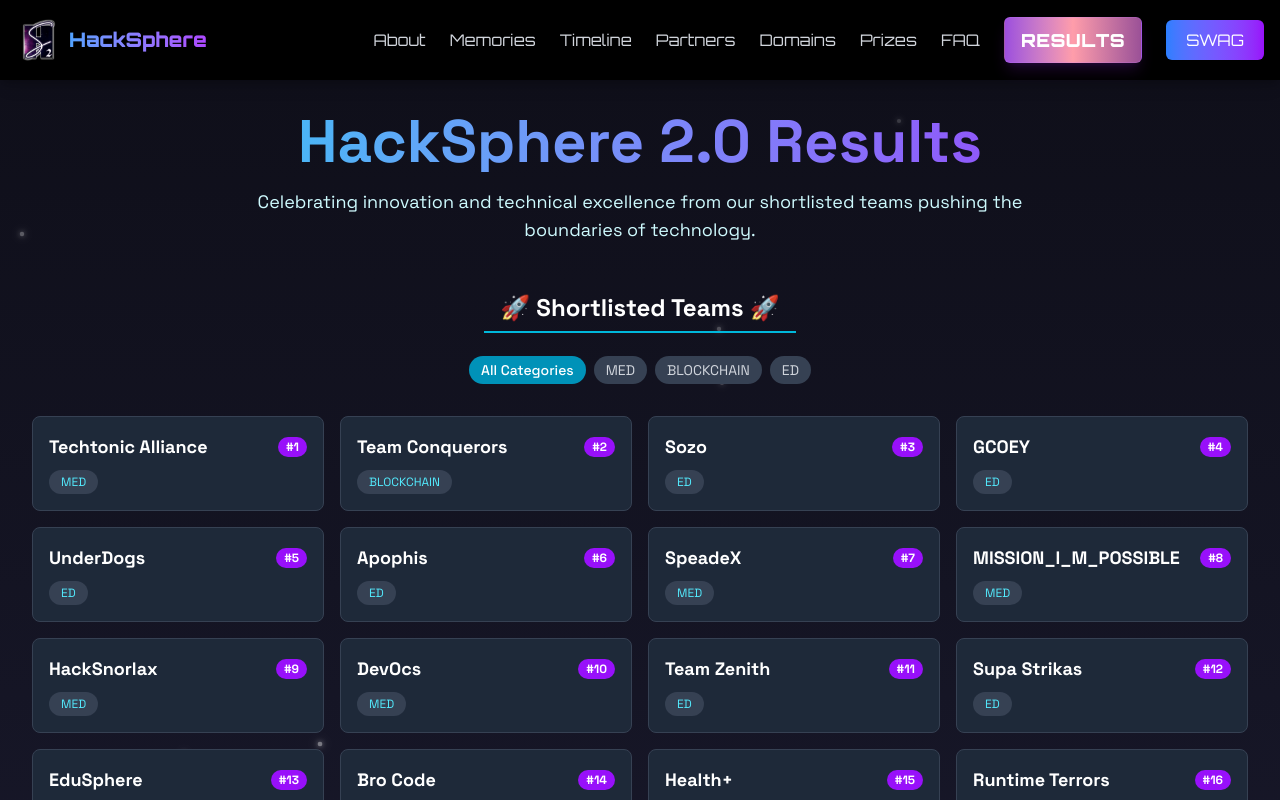
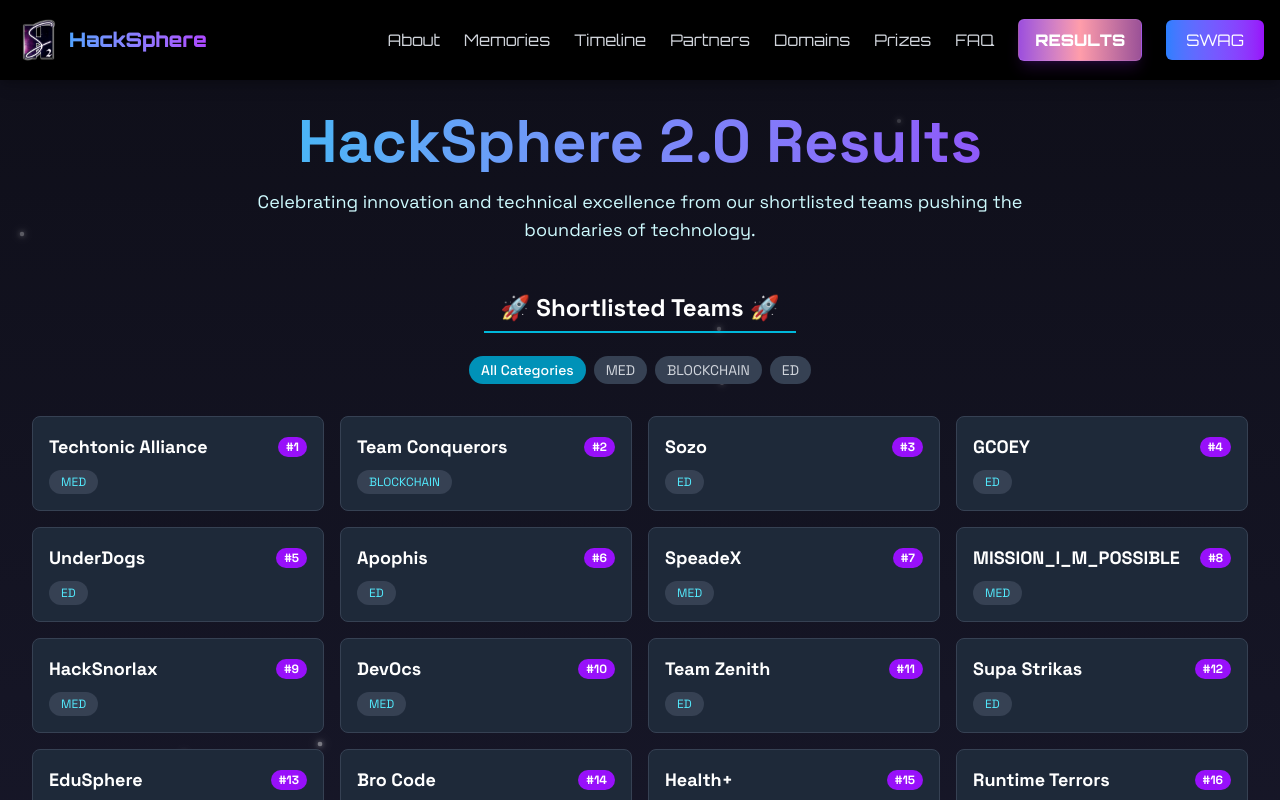
Before and after one commit to Xyncross1111/hacksphere-2, a Next.js app: page /result in a window 1280 px wide. Built offline with nearby package versions, Linux system fonts and the light colour scheme.

Commit message:
results pushed

```diff
--- a/src/components/Navbar.tsx
+++ b/src/components/Navbar.tsx
@@ -52,7 +52,7 @@ export const Navbar = () => {
                     ))}
                     <Link
                         href="/result"
-                        className="px-4 py-2 bg-gradient-to-r from-[#9d4edd] via-[#ff9daa] to-[#9b5197] hover:from-purple-700 hover:via-pink-600 hover:to-purple-700 text-white font-bold rounded-md text-lg tracking-wide shadow-lg shadow-purple-900/30 hover:shadow-xl hover:shadow-pink-600/30 transform hover:translate-y-[-2px] transition-all duration-300 border border-purple-400/20"
+                        className="px-4 py-2 bg-gradient-to-r from-[#9d4edd] via-[#ff9daa] to-[#9b5197] hover:from-purple-700 hover:via-pink-600 hover:to-purple-700 text-white font-bold rounded-md shadow-lg shadow-purple-900/30 hover:shadow-xl hover:shadow-pink-600/30 transform hover:translate-y-[-2px] transition-all duration-300 border border-purple-400/20"
                         onClick={() => setMenuOpen(false)}
                     >
                         RESULTS
```
